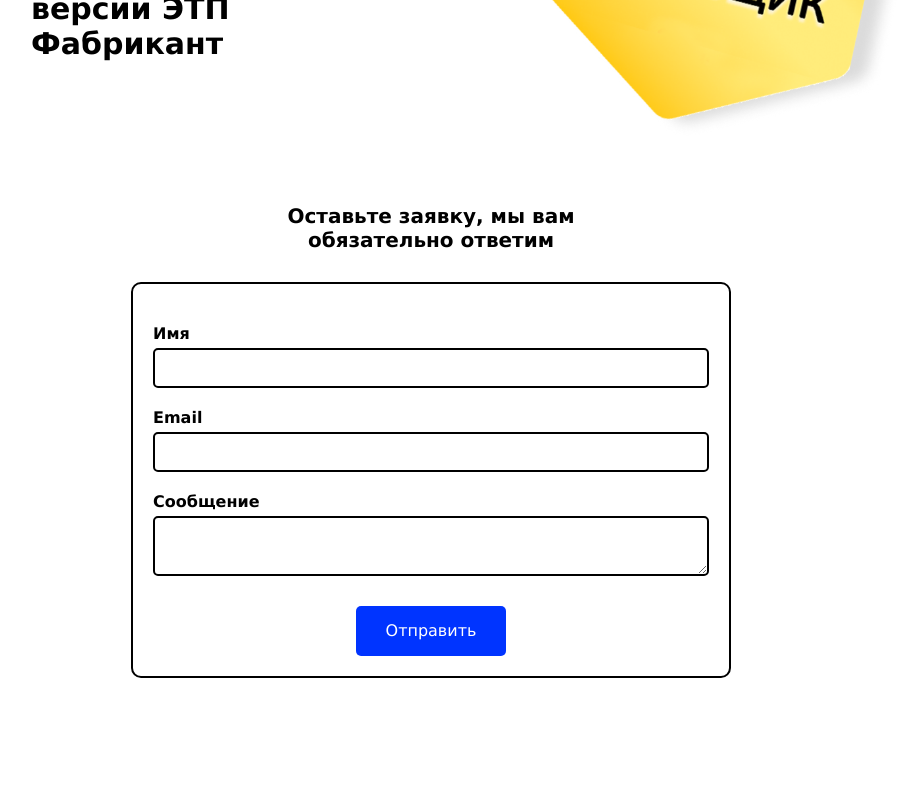
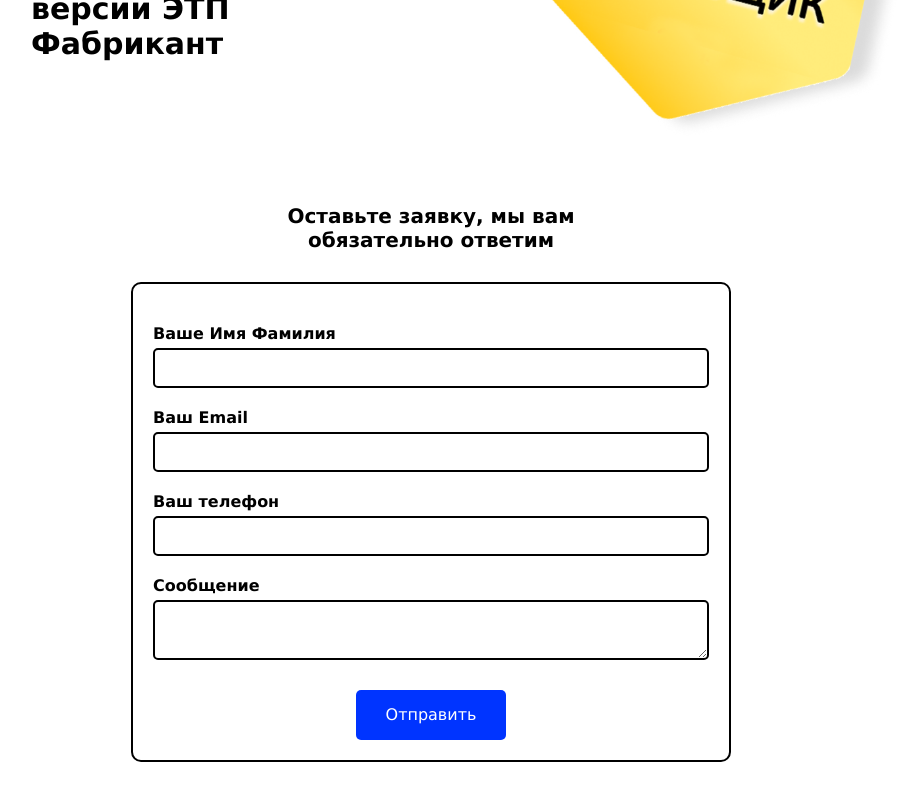
Before and after one commit to grevold/PromStroy, a React (Create React App) app: page / in a window 1280 px wide. Shown: the part 3118-3918 px from the top of the page, without its empty margins (209-1126 px from the left). Before the commit the page ends 3896 px from the top, so only its background shows below. Built offline with nearby package versions, Linux system fonts and the light colour scheme.

Commit message:
Подключил сервис для отправки сообщений (#12)

```diff
--- a/package.json
+++ b/package.json
@@ -11,12 +11,14 @@
     "@types/node": "^16.7.13",
     "@types/react": "^18.0.0",
     "@types/react-dom": "^18.0.0",
+    "@types/react-input-mask": "^3.0.2",
     "@types/react-router-dom": "^5.3.3",
     "classnames": "^2.3.2",
     "emailjs-com": "^3.2.0",
     "gh-pages": "^5.0.0",
     "react": "^18.2.0",
     "react-dom": "^18.2.0",
+    "react-input-mask": "^2.0.4",
     "react-router-dom": "^6.14.1",
     "react-scripts": "5.0.1",
     "typescript": "^4.4.2",
--- a/src/pages/MainPage/components/FormEmail/components/FormEmail/FormEmail.module.css
+++ b/src/pages/MainPage/components/FormEmail/components/FormEmail/FormEmail.module.css
@@ -18,6 +18,7 @@
   background-color: white;
   padding-left: 10px;
   margin-top: 5px;
+  font-size: 16px;
 }
 .label {
   font-size: 16px;
--- a/src/pages/MainPage/components/FormEmail/components/FormEmail/FormEmail.tsx
+++ b/src/pages/MainPage/components/FormEmail/components/FormEmail/FormEmail.tsx
@@ -7,7 +7,12 @@ export function FormEmail() {
     e.preventDefault(); //This is important, i'm not sure why, but the email won't send without it
 
     emailjs
-      .sendForm("YOUR_SERVICE_ID", "YOUR_TEMPLATE_ID", e.target, "YOUR_USER_ID")
+      .sendForm(
+        "service_6f56s68",
+        "template_3cy2rdi",
+        e.target,
+        "6xU0rvWinnDuAHQkq"
+      )
       .then(
         (result) => {
           window.location.reload(); //This is if you still want the page to reload (since e.preventDefault() cancelled that behavior)
@@ -20,10 +25,12 @@ export function FormEmail() {
   return (
     <form className={s.root} onSubmit={sendEmail}>
       <input className={s.input} type="hidden" name="contact_number" />
-      <label className={s.label}>Имя</label>
+      <label className={s.label}>Ваше Имя Фамилия</label>
       <input className={s.input} type="text" name="from_name" />
-      <label className={s.label}>Email</label>
+      <label className={s.label}> Ваш Email</label>
       <input className={s.input} type="email" name="from_email" />
+      <label className={s.label}> Ваш телефон</label>
+      <input className={s.input} type="tel" name="from_tel" />
       <label className={s.label}>Сообщение</label>
       <textarea className={s.text} name="html_message" />
       <input className={s.button} type="submit" value="Отправить" />
```
Also changed, not shown: 1 other file (tests, documents, lock files or other folders).
